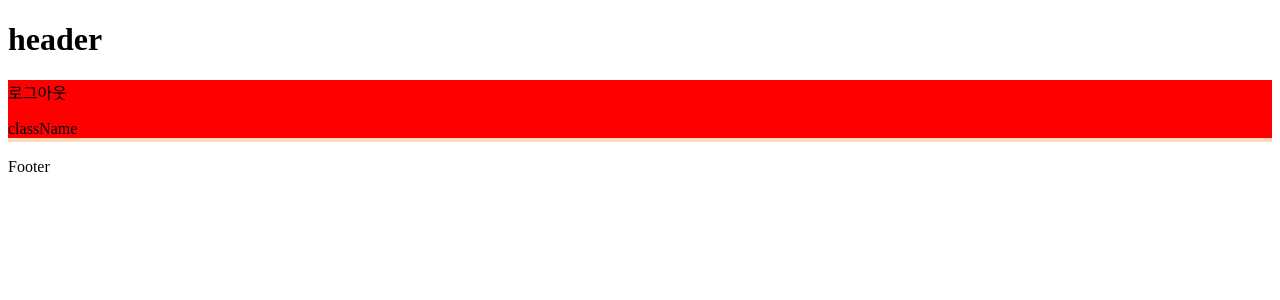
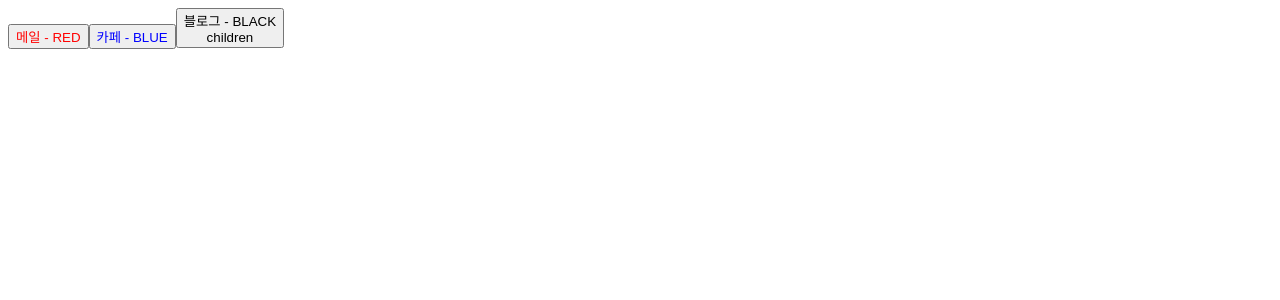
Before and after one commit to yujsoo/onebite-react, a React (Vite) app in the folder section05/: page / in a window 1280 px wide. Shown: the top 300 px of the page. Built offline with nearby package versions, Linux system fonts and the light colour scheme.

Commit message:
241107 강의내용3 추가내용

```diff
--- a/section05/src/App.jsx
+++ b/section05/src/App.jsx
@@ -1,14 +1,22 @@
 import './App.css'
-import Header from './components/Header'
-import Main from './components/Main'
-import Footer from './components/Footer'
+import Button from './components/Button'
 
 function App() {
+  const buttonProps = {
+    text: "카페",
+    color: "blue",
+    a: 1,
+    b: 2,
+    c: 3
+  }
+
   return (
     <>
-      <Header></Header>
-      <Main></Main>
-      <Footer></Footer>
+      <Button text={"메일"} color={"red"}/>
+      <Button {...buttonProps}/>
+      <Button text={"블로그"}>
+        <div>children</div>
+      </Button>
     </>
   )
 }
```
